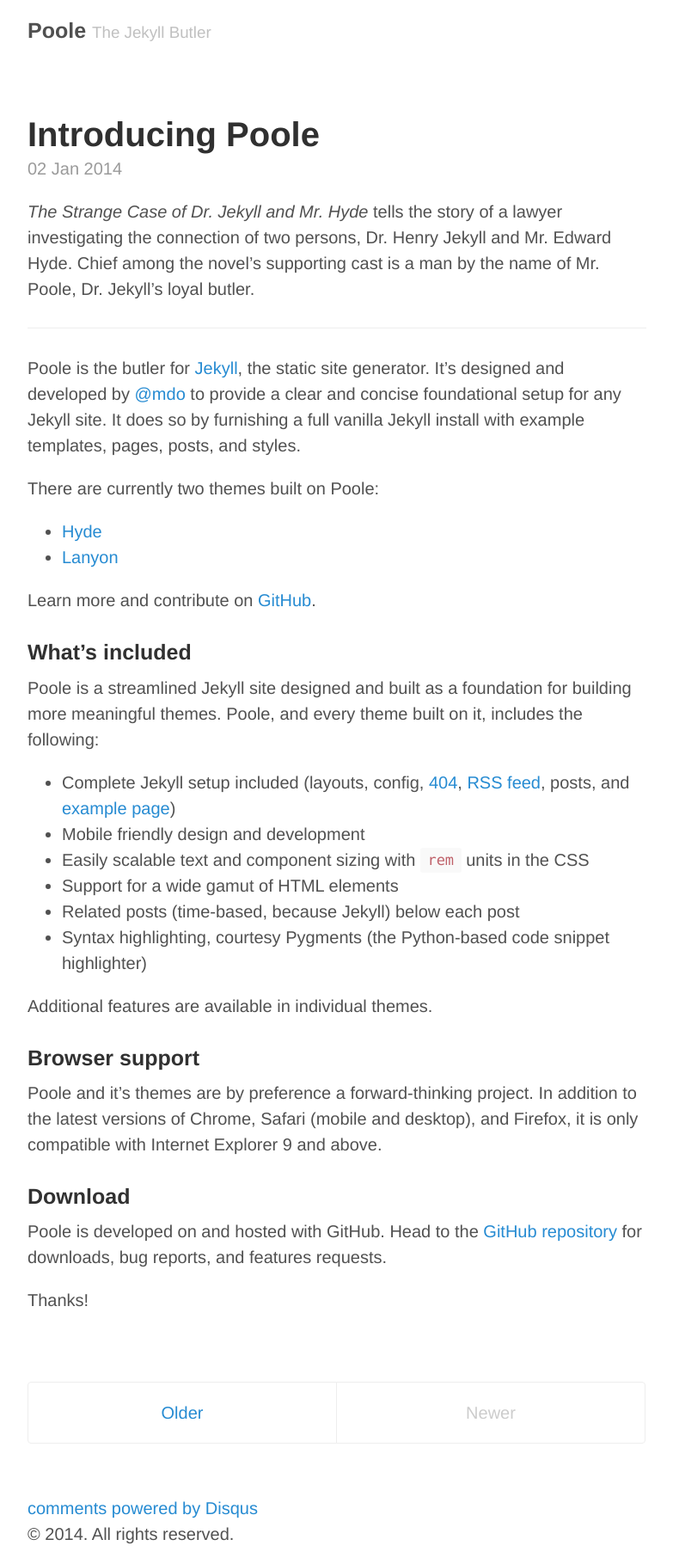
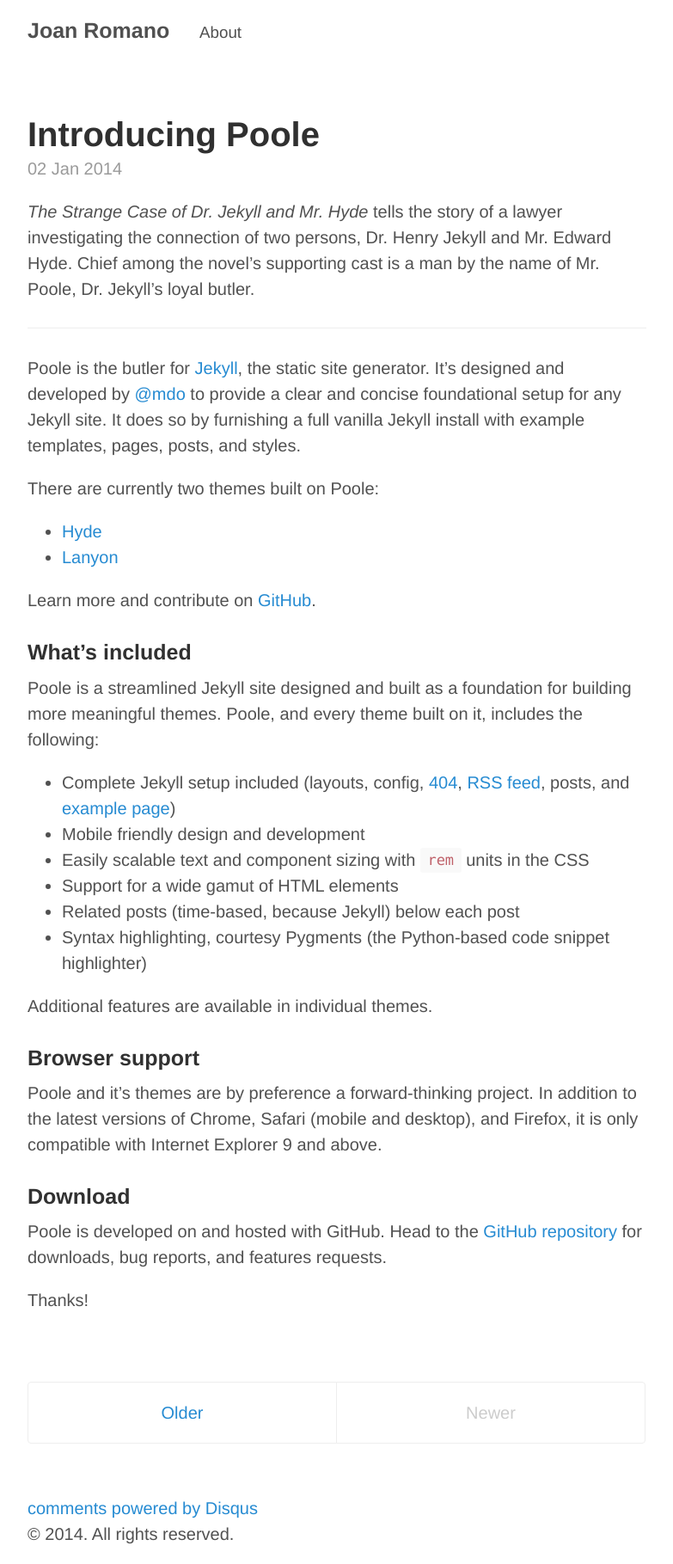
Before and after one commit to joanromano/joanromano.github.io, a Jekyll site: the page built from index.html, in a window 1280 px wide. Shown: the whole page at 86% size, without its empty margins (248-1031 px from the left). Built offline with Jekyll 4.4.1, drawn with Linux system fonts in a browser that asks for light colours; Markdown is read by kramdown in place of the engine named in the settings; the list of posts is cut into pages by our own code; comment, search, counter and statistics services are not loaded.

Commit message:
Add section header and edit config.yml

```diff
--- a/_config.yml
+++ b/_config.yml
@@ -6,17 +6,20 @@ highlighter:         true
 permalink:        pretty
 
 # Setup
-title:            Poole
-tagline:          The Jekyll Butler
-url:              http://getpoole.com
+title:            Joan Romano
+tagline:
+url:              http://joanromano.github.io/
 paginate:         1
 baseurl:          /
 author:
-  name:           Mark Otto
-  url:            https://twitter.com/mdo
-  email:          markdotto@gmail.com
+  name:           Joan Romano
+  url:            https://twitter.com/joanromano
 
 # Custom vars
 version:          1.0.0
 github:
-  repo:           https://github.com/poole/poole
+  repo:           https://github.com/joanromano/joanromano.github.io
+
+# This is the list of pages to include in the header of the website.
+pages_list:
+  About: '/about/'
--- a/_layouts/default.html
+++ b/_layouts/default.html
@@ -9,7 +9,10 @@
       <div class="masthead">
         <h3 class="masthead-title">
           <a href="{{ site.baseurl }}" title="Home">{{ site.title }}</a>
-          <small>{{ site.tagline }}</small>
+          {% for page in site.pages_list %}
+            &nbsp;&nbsp;&nbsp;
+            <small><a href="{{ page[1]  }}">{{ page[0] }}</a></small>
+          {% endfor %}
         </h3>
       </div>
 
```
